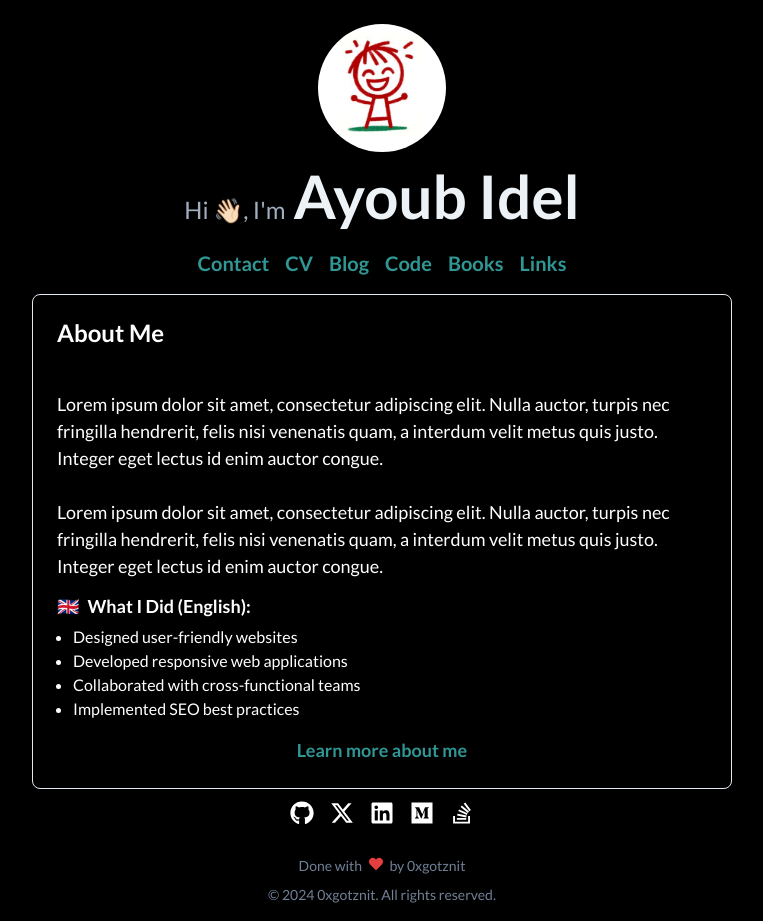
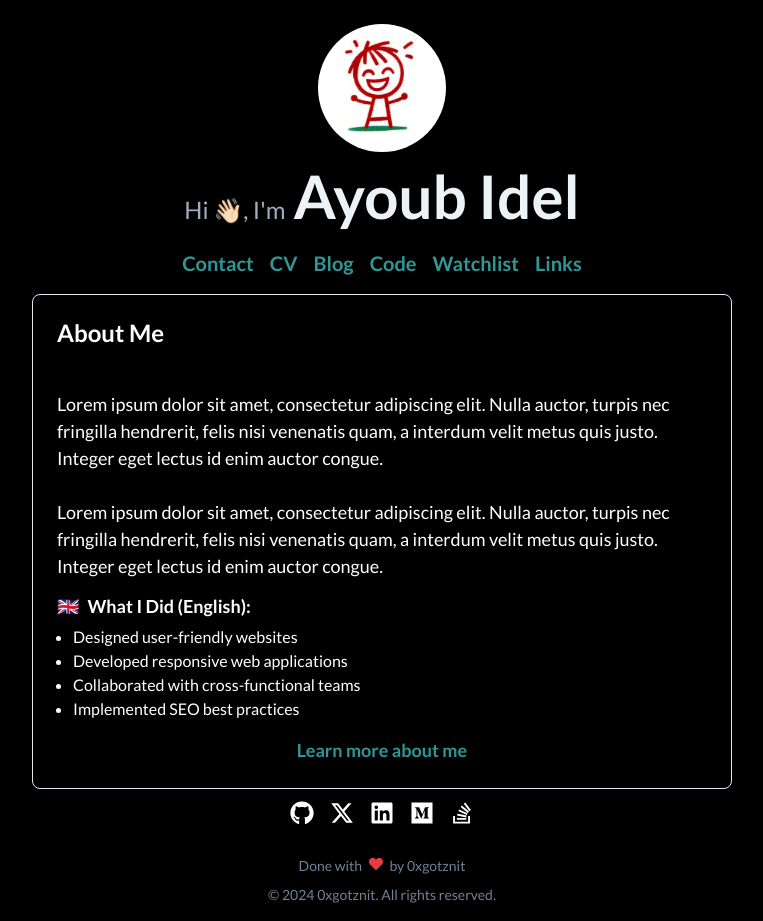
Before and after one commit to 0xgotznit/0xgotznit.github.io, a React (Create React App) app: page / in a window 1280 px wide. Shown: the whole page, without its empty margins (258-1021 px from the left). Built offline with nearby package versions, Linux system fonts and the light colour scheme.

Commit message:
:sparkles: add links for header component

```diff
--- a/src/components/GreetingTitle.jsx
+++ b/src/components/GreetingTitle.jsx
@@ -5,7 +5,6 @@ import { useTranslation } from 'react-i18next';
 const GreetingTitle = () => {
 
     const { t } = useTranslation();
-
 
     return (
         <Flex alignItems="center" flexDirection="column">
--- a/src/components/Header.jsx
+++ b/src/components/Header.jsx
@@ -6,17 +6,21 @@ import { useTranslation } from 'react-i18next';
 const Header = () => {
     const { t } = useTranslation();
 
-  const cvUrl = 'https://0xgotznit.github.io/ai-git.pdf'; // Replace with your actual CV URL
+  const cvUrl = 'https://0xgotznit.github.io/ai-git.pdf';
+  const blogMediumUrl = 'https://medium.com/@0xgotznit'
+    const githubUrl = 'https://github.com/@0xgotznit'
+    const watchListUrl = 'https://gilded-brisket-517.notion.site/Watchlist-1ac2403c0be74b529f2d3a1038729f71?pvs=4';
+    const linksUrl = 'https://github.com/@0xgotznit'
 
   return (
     <Box mt={0}>
       <Flex alignItems="center" justifyContent="center" fontSize="xl" fontWeight="bold" color="teal.500">
         <Link mx={2} href="#contact">{t('contact')}</Link>
         <Link mx={2} href={cvUrl} target="_blank" rel="noopener noreferrer">CV</Link>
-        <Link mx={2} href="#blog">{t('blog')}</Link>
-        <Link mx={2} href="#code">{t('code')}</Link>
-        <Link mx={2} href="#books">{t('books')}</Link>
-        <Link mx={2} href="#links">{t('links')}</Link>
+        <Link mx={2} href={blogMediumUrl}>{t('blog')}</Link>
+        <Link mx={2} href={githubUrl}>{t('code')}</Link>
+        <Link mx={2} href={watchListUrl}>{t('watchlist')}</Link>
+        <Link mx={2} href={linksUrl}>{t('links')}</Link>
       </Flex>
     </Box>
   );
--- a/src/i18n.js
+++ b/src/i18n.js
@@ -11,7 +11,7 @@ const resources = {
           'cv': 'CV',
           'blog': 'Blog',
           'code': 'Code',
-          'books': 'Books',
+          'watchlist': 'Watchlist',
           'links': 'Links',
           // ...more translations for English
         }
@@ -23,7 +23,7 @@ const resources = {
           'cv': 'CV',
           'blog': 'Blog',
           'code': 'Code',
-          'books': 'Livres',
+          'watchlist': 'Liste de suivi',
           'links': 'Liens',
 
         }
```
